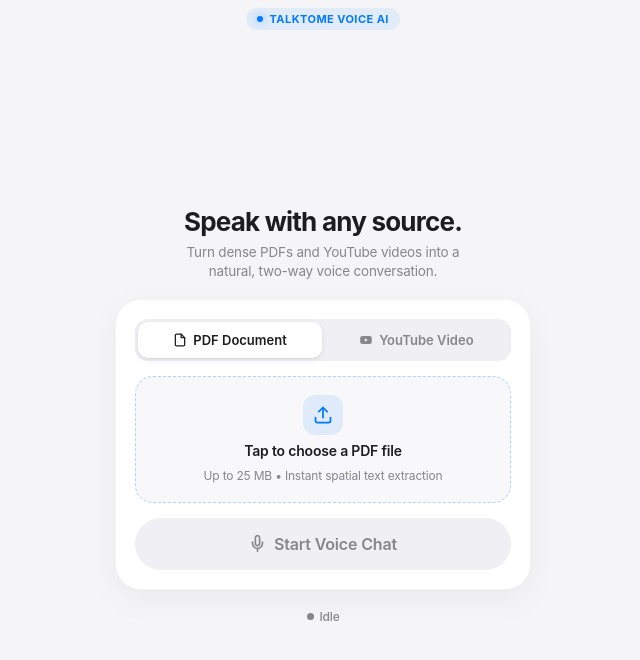
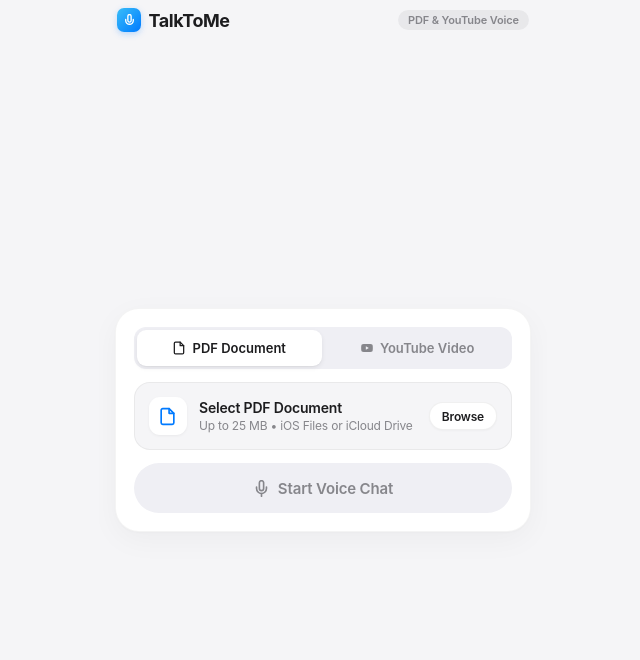
Before and after one commit to AravVe15/TalkToMe, a Next.js app: page / in a window 1280 px wide. Shown: the top 660 px of the page, without its empty margins (317-957 px from the left). Built offline with nearby package versions, Linux system fonts and the light colour scheme.

Commit message:
fix(ui): eliminate file input disabled opacity leak and adopt native iOS app layout

```diff
--- a/src/app/globals.css
+++ b/src/app/globals.css
@@ -88,7 +88,7 @@ input:focus {
   outline: none;
 }
 
-input:disabled {
+input:disabled:not(.apple-dropzone-input) {
   opacity: 0.55;
   cursor: not-allowed;
 }
@@ -121,10 +121,7 @@ main,
    ========================================================================== */
 
 main[data-connection-state="connecting"] .ingestion-wrap,
-main[data-connection-state="reconnecting"] .ingestion-wrap,
-main[data-connection-state="connected"] .apple-hero,
-main[data-connection-state="connecting"] .apple-hero,
-main[data-connection-state="reconnecting"] .apple-hero {
+main[data-connection-state="reconnecting"] .ingestion-wrap {
   display: none;
 }
 
@@ -242,81 +239,67 @@ main[data-connection-state="ready"]:not([data-text-fallback="true"]) .transcript
 }
 
 /* ==========================================================================
-   Upgrade #2: Editorial Hero Brand Header & Top Nav
+   Native iOS App Navigation Bar (Zero Landing-Page Marketing Fluff)
    ========================================================================== */
 
 .apple-nav-bar {
   position: sticky;
   top: 0;
   z-index: 20;
-  padding: 0.35rem 1.25rem;
-  background: rgba(245, 245, 247, 0.85);
+  padding: 0.5rem 1.15rem;
+  background: rgba(245, 245, 247, 0.86);
   backdrop-filter: blur(20px) saturate(180%);
   -webkit-backdrop-filter: blur(20px) saturate(180%);
   display: flex;
   align-items: center;
-  justify-content: center;
+  justify-content: space-between;
 }
 
-.apple-brand-badge {
+.apple-app-title {
+  font-size: 1.125rem;
+  font-weight: 700;
+  color: #1d1d1f;
+  letter-spacing: -0.025em;
+  display: flex;
+  align-items: center;
+  gap: 0.45rem;
+}
+
+.apple-app-logo {
+  width: 24px;
+  height: 24px;
+  border-radius: 7px;
+  background: linear-gradient(135deg, #38bdf8 0%, #007aff 100%);
+  color: #ffffff;
   display: inline-flex;
   align-items: center;
-  gap: 0.4rem;
-  padding: 0.25rem 0.7rem;
-  border-radius: 9999px;
-  background: rgba(0, 122, 255, 0.08);
-  color: #007aff;
-  font-size: 0.6875rem;
-  font-weight: 700;
-  letter-spacing: 0.04em;
-  text-transform: uppercase;
+  justify-content: center;
+  box-shadow: 0 2px 6px rgba(0, 122, 255, 0.25);
 }
 
-.apple-brand-dot {
-  width: 6px;
-  height: 6px;
-  border-radius: 50%;
-  background: #007aff;
-  box-shadow: 0 0 8px rgba(0, 122, 255, 0.6);
-}
-
-.apple-hero {
-  display: flex;
-  flex-direction: column;
-  align-items: center;
-  text-align: center;
-  gap: 0.35rem;
-  padding: 0.25rem 0.5rem 0.4rem;
-}
-
-.apple-hero-title {
-  font-size: 1.625rem;
-  line-height: 1.15;
-  font-weight: 700;
-  color: #1d1d1f;
-  letter-spacing: -0.03em;
-}
-
-.apple-hero-subtitle {
-  font-size: 0.84375rem;
-  line-height: 1.4;
+.apple-mode-pill {
+  padding: 0.2rem 0.6rem;
+  border-radius: 9999px;
+  background: rgba(0, 0, 0, 0.05);
   color: #86868b;
-  max-width: 20rem;
+  font-size: 0.6875rem;
+  font-weight: 600;
+  letter-spacing: -0.01em;
 }
 
 /* ==========================================================================
-   Upgrade #1: iOS Segmented Picker & Tactile PDF Dropzone
+   iOS Segmented Picker & Native Files-Style Picker Row (No Dashed Box!)
    ========================================================================== */
 
 .apple-sheet {
   background: #ffffff;
-  border-radius: 26px;
-  padding: 1.2rem;
-  box-shadow: 0 10px 34px rgba(0, 0, 0, 0.045), 0 1px 3px rgba(0, 0, 0, 0.02);
+  border-radius: 24px;
+  padding: 1.1rem;
+  box-shadow: 0 8px 30px rgba(0, 0, 0, 0.04), 0 1px 2px rgba(0, 0, 0, 0.02);
   border: 1px solid rgba(0, 0, 0, 0.045);
   display: flex;
   flex-direction: column;
-  gap: 0.9rem;
+  gap: 0.85rem;
 }
 
 .apple-segmented {
@@ -324,7 +307,7 @@ main[data-connection-state="ready"]:not([data-text-fallback="true"]) .transcript
   align-items: center;
   background: #efeff4;
   padding: 3px;
-  border-radius: 13px;
+  border-radius: 12px;
   gap: 3px;
 }
 
@@ -332,7 +315,7 @@ main[data-connection-state="ready"]:not([data-text-fallback="true"]) .transcript
   flex: 1 1 0%;
   min-height: 36px;
   padding: 0.35rem 0.65rem;
-  border-radius: 10px;
+  border-radius: 9px;
   font-size: 0.8125rem;
   font-weight: 600;
   color: #86868b;
@@ -347,52 +330,74 @@ main[data-connection-state="ready"]:not([data-text-fallback="true"]) .transcript
 .apple-segment-btn-active {
   background: #ffffff;
   color: #1d1d1f;
-  box-shadow: 0 2px 6px rgba(0, 0, 0, 0.08), 0 1px 1px rgba(0, 0, 0, 0.04);
+  box-shadow: 0 2px 5px rgba(0, 0, 0, 0.07), 0 1px 1px rgba(0, 0, 0, 0.03);
 }
 
-/* Custom Tactile Dropzone (Hides native "Choose File | no file selected") */
-.apple-dropzone {
+/* Native iOS Files Action Row (Solid squircle, no web dashed border) */
+.apple-file-row {
   position: relative;
   display: flex;
-  flex-direction: column;
   align-items: center;
-  justify-content: center;
-  text-align: center;
-  gap: 0.4rem;
-  padding: 1.15rem 1rem;
-  border-radius: 18px;
-  background: #f8f8fa;
-  border: 1.5px dashed rgba(0, 122, 255, 0.28);
-  transition: background-color 0.15s ease, border-color 0.15s ease,
-    transform 0.12s ease;
+  justify-content: space-between;
+  gap: 0.75rem;
+  padding: 0.85rem 0.9rem;
+  border-radius: 16px;
+  background: #f5f5f7;
+  border: 1px solid rgba(0, 0, 0, 0.05);
+  transition: background-color 0.15s ease, border-color 0.15s ease;
   cursor: pointer;
+  overflow: hidden;
 }
 
-.apple-dropzone:hover,
-.apple-dropzone:focus-within {
-  background: rgba(0, 122, 255, 0.035);
-  border-color: #007aff;
+.apple-file-row:hover,
+.apple-file-row:focus-within {
+  background: #efeff4;
+  border-color: rgba(0, 122, 255, 0.3);
 }
 
-.apple-dropzone-icon {
-  width: 40px;
-  height: 40px;
-  border-radius: 12px;
-  background: rgba(0, 122, 255, 0.1);
+.apple-file-row-icon {
+  width: 38px;
+  height: 38px;
+  border-radius: 11px;
+  background: #ffffff;
   color: #007aff;
+  box-shadow: 0 1px 3px rgba(0, 0, 0, 0.05);
   display: flex;
   align-items: center;
   justify-content: center;
+  flex-shrink: 0;
 }
 
-.apple-dropzone-input {
-  position: absolute;
-  inset: 0;
-  width: 100%;
-  height: 100%;
-  opacity: 0;
+.apple-file-row-badge {
+  flex-shrink: 0;
+  padding: 0.35rem 0.75rem;
+  border-radius: 9999px;
+  background: #ffffff;
+  color: #1d1d1f;
+  font-size: 0.75rem;
+  font-weight: 600;
+  border: 1px solid rgba(0, 0, 0, 0.06);
+  box-shadow: 0 1px 2px rgba(0, 0, 0, 0.03);
+}
+
+/* CRITICAL FIX: Keep native <input type="file"> 100% invisible even when :disabled! */
+.apple-dropzone-input,
+.apple-dropzone-input:disabled,
+input[type="file"].apple-dropzone-input {
+  position: absolute !important;
+  inset: 0 !important;
+  width: 100% !important;
+  height: 100% !important;
+  opacity: 0 !important;
+  color: transparent !important;
+  background: transparent !important;
+  border: none !important;
   cursor: pointer;
-  z-index: 2;
+  z-index: 5;
+}
+
+.apple-dropzone-input::file-selector-button {
+  display: none !important;
 }
 
 .apple-url-bar {
@@ -400,7 +405,7 @@ main[data-connection-state="ready"]:not([data-text-fallback="true"]) .transcript
   align-items: center;
   gap: 0.375rem;
   background: #f5f5f7;
-  border: 1px solid rgba(0, 0, 0, 0.06);
+  border: 1px solid rgba(0, 0, 0, 0.05);
   border-radius: 16px;
   padding: 0.25rem 0.25rem 0.25rem 0.9rem;
   transition: border-color 0.15s ease, background-color 0.15s ease,
@@ -445,18 +450,31 @@ main[data-connection-state="ready"]:not([data-text-fallback="true"]) .transcript
   color: #86868b;
 }
 
+/* Clean iOS Inline Spinner for Ingestion */
+.apple-spinner {
+  width: 14px;
+  height: 14px;
+  border: 2px solid rgba(0, 122, 255, 0.25);
+  border-top-color: #007aff;
+  border-radius: 50%;
+  animation: appleSpin 0.7s linear infinite;
+}
+
+@keyframes appleSpin {
+  to { transform: rotate(360deg); }
+}
+
 .apple-primary-btn {
-  min-height: 52px;
+  min-height: 50px;
   min-width: 44px;
   width: 100%;
   border-radius: 9999px;
-  background: linear-gradient(180deg, #148eff 0%, #007aff 100%);
+  background: #007aff;
   color: #ffffff;
-  font-size: 1rem;
+  font-size: 0.9375rem;
   font-weight: 600;
   letter-spacing: -0.01em;
-  box-shadow: 0 6px 20px rgba(0, 122, 255, 0.28),
-    inset 0 1px 0 rgba(255, 255, 255, 0.25);
+  box-shadow: 0 4px 16px rgba(0, 122, 255, 0.24);
   display: inline-flex;
   align-items: center;
   justify-content: center;
@@ -474,17 +492,15 @@ main[data-connection-state="ready"]:not([data-text-fallback="true"]) .transcript
 }
 
 /* ==========================================================================
-   Upgrade #5: Slim Attachment Pill & Apple Reader Sheet
+   Loaded Source Card & Reader Sheet
    ========================================================================== */
 
 .apple-attachment-pill {
-  background: rgba(255, 255, 255, 0.94);
-  backdrop-filter: blur(18px);
-  -webkit-backdrop-filter: blur(18px);
-  border: 1px solid rgba(0, 0, 0, 0.06);
+  background: #ffffff;
+  border: 1px solid rgba(0, 0, 0, 0.05);
   border-radius: 20px;
-  padding: 0.6rem 0.7rem 0.6rem 0.75rem;
-  box-shadow: 0 4px 16px rgba(0, 0, 0, 0.035);
+  padding: 0.7rem 0.75rem 0.7rem 0.85rem;
+  box-shadow: 0 4px 18px rgba(0, 0, 0, 0.035);
   display: flex;
   flex-direction: column;
   gap: 0.55rem;
@@ -524,7 +540,7 @@ main[data-connection-state="ready"]:not([data-text-fallback="true"]) .transcript
   color: #1d1d1f;
   font-size: 0.75rem;
   font-weight: 600;
-  border: 1px solid rgba(0, 0, 0, 0.06);
+  border: 1px solid rgba(0, 0, 0, 0.05);
   white-space: nowrap;
 }
 
@@ -534,8 +550,8 @@ main[data-connection-state="ready"]:not([data-text-fallback="true"]) .transcript
   gap: 0.5rem;
   padding: 0.75rem 0.85rem;
   border-radius: 14px;
-  background: #f9f9fb;
-  border: 1px solid rgba(0, 0, 0, 0.05);
+  background: #f5f5f7;
+  border: 1px solid rgba(0, 0, 0, 0.04);
 }
 
 .apple-memory-bar-track {
@@ -564,7 +580,7 @@ main[data-connection-state="ready"]:not([data-text-fallback="true"]) .transcript
 }
 
 /* ==========================================================================
-   Upgrade #4: Concentric Sonar Ripple Voice Orb & Live Call Timer
+   Concentric Sonar Ripple Voice Orb & Live Call Timer
    ========================================================================== */
 
 .apple-status-strip {
@@ -573,7 +589,7 @@ main[data-connection-state="ready"]:not([data-text-fallback="true"]) .transcript
   align-items: center;
   justify-content: center;
   gap: 0.45rem;
-  padding: 0.2rem 0;
+  padding: 0.15rem 0;
 }
 
 .apple-voice-orb-wrap {
@@ -583,7 +599,7 @@ main[data-connection-state="ready"]:not([data-text-fallback="true"]) .transcript
   display: flex;
   align-items: center;
   justify-content: center;
-  margin: 0.2rem 0;
+  margin: 0.15rem 0;
 }
 
 .apple-orb-ring {
@@ -594,23 +610,9 @@ main[data-connection-state="ready"]:not([data-text-fallback="true"]) .transcript
   animation: appleSonarRipple 3s cubic-bezier(0.2, 0.6, 0.35, 1) infinite;
 }
 
-.apple-orb-ring-1 {
-  width: 68px;
-  height: 68px;
-  animation-delay: 0s;
-}
-
-.apple-orb-ring-2 {
-  width: 82px;
-  height: 82px;
-  animation-delay: 0.8s;
-}
-
-.apple-orb-ring-3 {
-  width: 96px;
-  height: 96px;
-  animation-delay: 1.6s;
-}
+.apple-orb-ring-1 { width: 68px; height: 68px; animation-delay: 0s; }
+.apple-orb-ring-2 { width: 82px; height: 82px; animation-delay: 0.8s; }
+.apple-orb-ring-3 { width: 96px; height: 96px; animation-delay: 1.6s; }
 
 @keyframes appleSonarRipple {
   0% {
--- a/src/app/page.tsx
+++ b/src/app/page.tsx
@@ -452,7 +452,7 @@ export default function Home(props: any) {
         aria-hidden="true"
       />
 
-      {/* Minimalist Top Brand Bar */}
+      {/* Native iOS App Header (No Marketing Slogan) */}
       <header
         className="apple-nav-bar shrink-0"
         style={{
@@ -460,10 +460,27 @@ export default function Home(props: any) {
             "calc(0.5rem + var(--safe-area-inset-top, env(safe-area-inset-top, 0px)))",
         }}
       >
-        <div className="apple-brand-badge">
-          <span className="apple-brand-dot" aria-hidden="true" />
-          <span>TalkToMe Voice AI</span>
+        <div className="apple-app-title">
+          <span className="apple-app-logo" aria-hidden="true">
+            <svg
+              width="13"
+              height="13"
+              viewBox="0 0 24 24"
+              fill="none"
+              stroke="currentColor"
+              strokeWidth="2.5"
+              strokeLinecap="round"
+              strokeLinejoin="round"
+            >
+              <path d="M12 1a3 3 0 0 0-3 3v8a3 3 0 0 0 6 0V4a3 3 0 0 0-3-3z" />
+              <path d="M19 10v2a7 7 0 0 1-14 0v-2" />
+            </svg>
+          </span>
+          <span>TalkToMe</span>
         </div>
+
+        <span className="apple-mode-pill">PDF & YouTube Voice</span>
+
         <div className="sr-only">
           <h1>Talk to a Document or YouTube Video</h1>
           <p>Live voice conversations powered by OpenAI Realtime API</p>
@@ -484,17 +501,6 @@ export default function Home(props: any) {
         }`}
       >
         <div className="flex flex-col gap-3 shrink-0">
-          {/* Editorial Hero Header on Home Screen */}
-          {!isCallView && (
-            <div className="apple-hero">
-              <p className="apple-hero-title">Speak with any source.</p>
-              <p className="apple-hero-subtitle">
-                Turn dense PDFs and YouTube videos into a natural, two-way voice
-                conversation.
-              </p>
-            </div>
-          )}
-
           {source && (
             <SourcePreview
               source={source}
--- a/src/components/SessionStatus.tsx
+++ b/src/components/SessionStatus.tsx
@@ -22,6 +22,10 @@ export function SessionStatus({
   const isReconnecting = connectionState === "reconnecting";
   const isError = connectionState === "error";
   const showOrb = isConnected || isConnecting || isReconnecting;
+  const isPreCallState =
+    connectionState === "idle" ||
+    connectionState === "ingesting" ||
+    connectionState === "ready";
 
   const [elapsedSeconds, setElapsedSeconds] = useState(0);
 
@@ -39,9 +43,22 @@ export function SessionStatus({
   const mins = String(Math.floor(elapsedSeconds / 60)).padStart(2, "0");
   const secs = String(elapsedSeconds % 60).padStart(2, "0");
 
+  // During Idle / Ingesting / Ready, hide the redundant debug status dot visually
+  // while keeping the exact text in the DOM for unit tests.
+  if (isPreCallState) {
+    return (
+      <div className="sr-only">
+        <span>
+          {connectionState === "ready" && "Ready"}
+          {connectionState === "idle" && "Idle"}
+          {connectionState === "ingesting" && "Ingesting..."}
+        </span>
+      </div>
+    );
+  }
+
   return (
     <div className="apple-status-strip">
-      {/* Concentric Sonar Ripple Voice Orb */}
       {showOrb && (
         <div className="apple-voice-orb-wrap" aria-hidden="true">
           <div className="apple-orb-ring apple-orb-ring-1" />
@@ -51,7 +68,6 @@ export function SessionStatus({
         </div>
       )}
 
-      {/* Status + Live Call Duration Timer Row */}
       <div className="flex items-center justify-center gap-2">
         <div className="inline-flex items-center gap-1.5 px-3 py-1 rounded-full">
           <span
@@ -67,9 +83,7 @@ export function SessionStatus({
                     ? "#007aff"
                     : connectionState === "reconnecting"
                       ? "#ff9500"
-                      : connectionState === "error"
-                        ? "#ff3b30"
-                        : "#86868b",
+                      : "#ff3b30",
             }}
           />
           <span
@@ -81,9 +95,6 @@ export function SessionStatus({
             {connectionState === "reconnecting" &&
               "Reconnecting (Unstable network)..."}
             {connectionState === "error" && "Connection Error (Failed)"}
-            {connectionState === "ready" && "Ready"}
-            {connectionState === "idle" && "Idle"}
-            {connectionState === "ingesting" && "Ingesting..."}
           </span>
         </div>
 
--- a/src/components/SourceIngestion.tsx
+++ b/src/components/SourceIngestion.tsx
@@ -92,12 +92,12 @@ export function SourceIngestion({
         </button>
       </div>
 
-      {/* Tab 1: Tactile Apple PDF Dropzone (Hides ugly native "no file selected") */}
+      {/* Tab 1: Native iOS Files Action Row (No dashed border, no visible native file input) */}
       <div className={activeTab === "pdf" ? "" : "tab-panel-inactive"}>
         <label htmlFor="pdf-upload" className="sr-only">
           Upload PDF Document
         </label>
-        <div className="apple-dropzone">
+        <div className="apple-file-row">
           <input
             id="pdf-upload"
             type="file"
@@ -107,10 +107,10 @@ export function SourceIngestion({
             className="apple-dropzone-input text-base"
             style={{ fontSize: "16px", minHeight: "44px" }}
           />
-          <div className="apple-dropzone-icon" aria-hidden="true">
+          <div className="apple-file-row-icon" aria-hidden="true">
             <svg
-              width="20"
-              height="20"
+              width="19"
+              height="19"
               viewBox="0 0 24 24"
               fill="none"
               stroke="currentColor"
@@ -118,22 +118,28 @@ export function SourceIngestion({
               strokeLinecap="round"
               strokeLinejoin="round"
             >
-              <path d="M21 15v4a2 2 0 0 1-2 2H5a2 2 0 0 1-2-2v-4" />
-              <polyline points="17 8 12 3 7 8" />
-              <line x1="12" y1="3" x2="12" y2="15" />
+              <path d="M14 2H6a2 2 0 0 0-2 2v16a2 2 0 0 0 2 2h12a2 2 0 0 0 2-2V8z" />
+              <polyline points="14 2 14 8 20 8" />
             </svg>
           </div>
+          <div className="flex flex-col flex-1 min-w-0">
             <span
-            className="text-sm font-semibold truncate max-w-md"
+              className="text-sm font-semibold truncate"
               style={{ color: "#1d1d1f", fontSize: "14px" }}
             >
-            {selectedFileName ? selectedFileName : "Tap to choose a PDF file"}
+              {selectedFileName ? selectedFileName : "Select PDF Document"}
             </span>
             <span
-            className="text-xs"
+              className="text-xs truncate"
               style={{ color: "#86868b", fontSize: "12px" }}
             >
-            Up to 25 MB • Instant spatial text extraction
+              {selectedFileName
+                ? "Tap to choose a different PDF"
+                : "Up to 25 MB • iOS Files or iCloud Drive"}
+            </span>
+          </div>
+          <span className="apple-file-row-badge" aria-hidden="true">
+            {selectedFileName ? "Change" : "Browse"}
           </span>
         </div>
       </div>
@@ -176,10 +182,11 @@ export function SourceIngestion({
       {isIngesting && (
         <div
           role="status"
-          className="p-2.5 rounded-xl text-xs text-center font-semibold animate-pulse"
+          className="flex items-center justify-center gap-2 p-2.5 rounded-xl text-xs font-semibold"
           style={{ background: "#f5f5f7", color: "#007aff" }}
         >
-          Extracting source content...
+          <span className="apple-spinner" aria-hidden="true" />
+          <span>Extracting source content...</span>
         </div>
       )}
 
@@ -189,7 +196,7 @@ export function SourceIngestion({
         disabled={!canStartVoiceChat}
         onClick={onStartVoiceChat}
         className="apple-primary-btn min-h-[44px] min-w-[44px]"
-        style={{ minHeight: "52px", minWidth: "44px" }}
+        style={{ minHeight: "50px", minWidth: "44px" }}
       >
         <svg
           width="17"
```
Also changed, not shown: 2 other files (tests, documents, lock files or other folders). Lines whose indentation alone changed are shown as unchanged.
